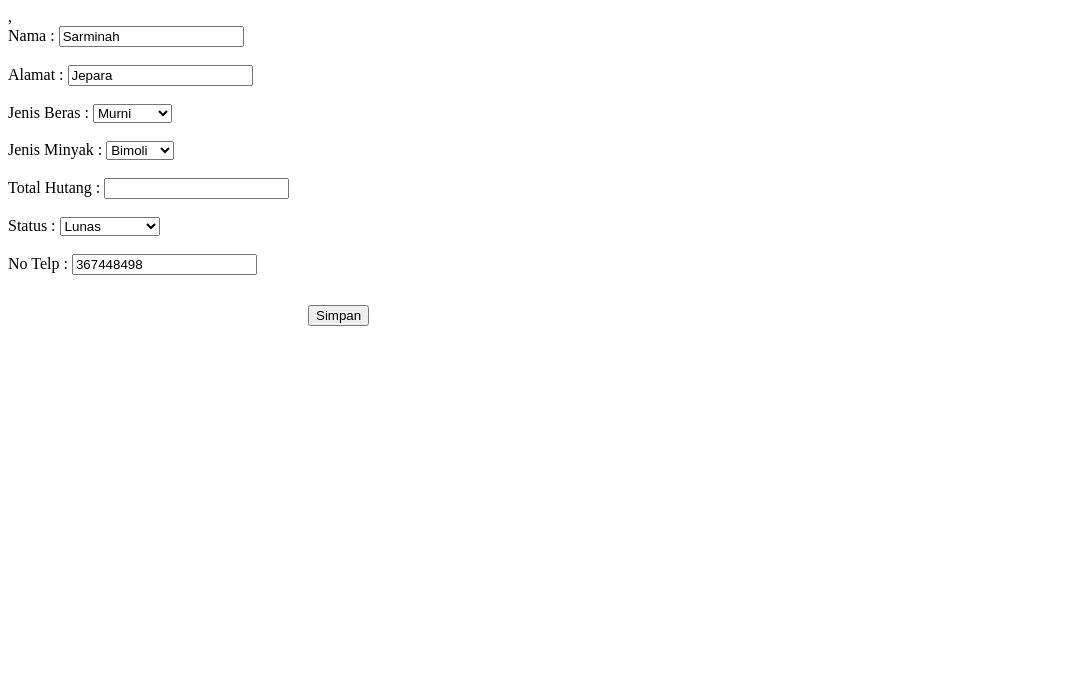
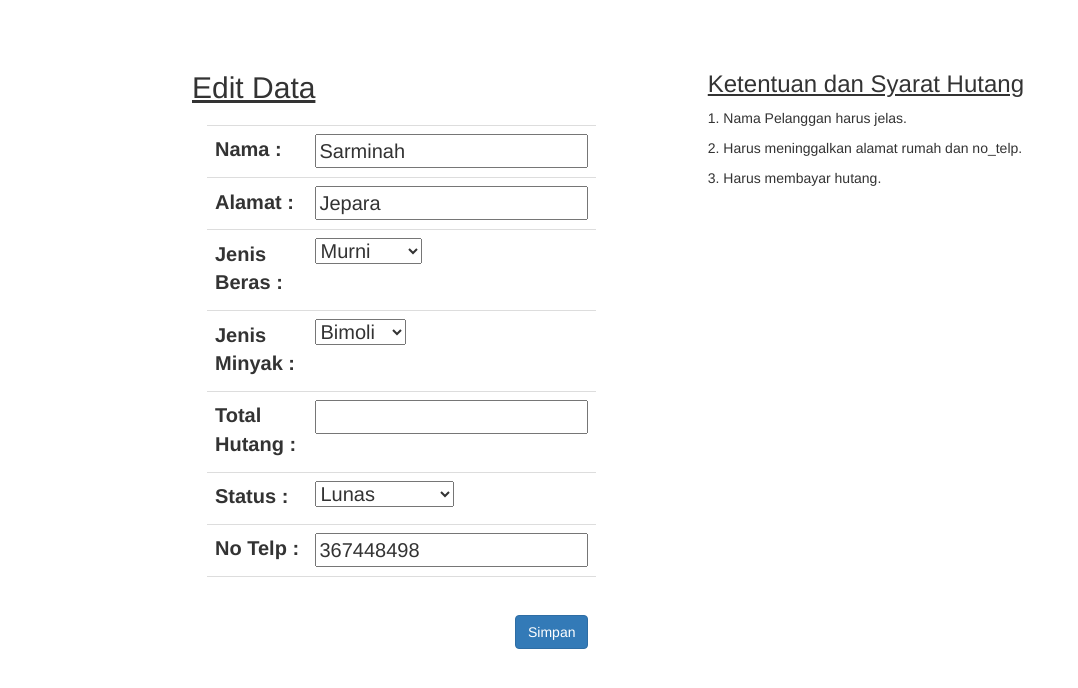
Before and after one commit to indahuminaroh/NoteBon, a PHP site: page /edit.php?id=1 in a window 1280 px wide. Shown: the top 688 px of the page, without its empty margins (0-1078 px from the left). Run offline with PHP 8.4, Linux system fonts and the light colour scheme; data comes from the database, SQL or seed files in the repository.

Commit message:
Memperbarui edit.php : merubahnya menjadi ada cssnya

```diff
--- a/edit.php
+++ b/edit.php
@@ -1,4 +1,4 @@
-, <?php
+<?php
 include 'koneksi.php';
 
 $id_orang = $_GET['id'];
@@ -33,45 +33,70 @@ $hasil = mysqli_fetch_assoc($query);
 <html>
 <head>
 <title>Edit Hutang</title>
+<link rel="stylesheet" type="text/css" href="dist/css/bootstrap.css">
+<link rel="stylesheet" type="text/css" href="dist/css/bootstrap.min.css">
+<link rel="stylesheet" type="text/css" href="dist/style.css">
 </head>
 <body>
-
+<section>
+    <h2><u>Edit Data</u></h2>
+    <div class="col-sm-2">
 <form method="POST">
-    <label>Nama :</label>
-    <input type="text" name="nama" value="<?php echo $hasil['nama'] ?>"><br><br>
-
-    <label>Alamat :</label>
-    <input type="text" name="alamat" value="<?php echo $hasil['alamat'] ?>"><br><br>
-
-    <label>Jenis Beras :</label>
-    <select name="id_beras" value="<?php echo $hasil['id_beras'] ?>">
+    <table class="table table-stripped">
+        <tr>
+            <td><label>Nama :</label></td>
+            <td><input type="text" name="nama" value="<?php echo $hasil['nama'] ?>" required/></td>
+        </tr>
+        <tr>
+            <td><label>Alamat :</label></td>
+            <td><input type="text" name="alamat" value="<?php echo $hasil['alamat'] ?>" required/></td>
+        </tr>
+        <tr>
+            <td><label>Jenis Beras :</label></td>
+            <td><select name="id_beras" value="<?php echo $hasil['id_beras'] ?>">
                     <option value="1" >Murni</option>
                     <option value="2">Sembako</option>
                     <option value="3">Wangi</option>
                     <option value="4">Merah</option>
                     <option value="5">-</option>
-    </select><br><br>
-
-    <label>Jenis Minyak :</label>
-    <select name="id_minyak" value="<?php echo $hasil['id_minyak'] ?>">
+            </select></td>
+        </tr>
+        <tr>
+            <td><label>Jenis Minyak :</label></td>
+            <td><select name="id_minyak" value="<?php echo $hasil['id_minyak'] ?>">
                     <option value="1">Bimoli</option>
                     <option value="2">Hemat</option>
                     <option value="3">Fortune</option>
-        <option value="4">-<option>
-    </select><br><br>
-
-    <label>Total Hutang  :</label>
-    <input name="total_harga" value="<?php echo $hasil['total_harga'] ?>"><br><br>
-
-    <label>Status :</label>
-    <select name="id_status" value="<?php echo $hasil['id_status'] ?>">
+                    <option value="4">-</option>
+            </select></td>
+        </tr>
+        <tr>
+            <td><label>Total Hutang  :</label></td>
+            <td><input name="total_harga" value="<?php echo $hasil['total_harga'] ?>" required/></td>
+        </tr>
+        <tr>
+            <td><label>Status :</label></td>
+            <td><select name="id_status" value="<?php echo $hasil['id_status'] ?>">
                     <option value="1">Lunas</option>
                     <option value="2">Belum Lunas</option>
-    </select><br><br>
-    <label>No Telp :<label>
-        <input type="text" name="no_telp" value="<?php echo $hasil['no_telp'] ?>"><br>
+                </select></td>
+        </tr>
+            <td><label>No Telp :</label></td>
+            <td><input type="text" name="no_telp" value="<?php echo $hasil['no_telp'] ?>" required/></td>
+        </tr>
+        <tr>
+            <td colspan="2"><input class="btn btn-primary" style="margin-left: 300px; margin-top: 30px;" type="submit" name="submit" value="Simpan"></td>
+        </tr>
+</table>
+</form>
+</div>
+</section>
+<aside>
+    <h3><u>Ketentuan dan Syarat Hutang</u></h3>
 
-    <input style="margin-left: 300px; margin-top: 30px;" type="submit" name="submit" value="Simpan">
-
+            <p>1. Nama Pelanggan harus jelas.</p>
+            <p>2. Harus meninggalkan alamat rumah dan no_telp.</p>
+            <p>3. Harus membayar hutang.</p>
+</aside>
 </body>
 </html>
```
Lines whose indentation alone changed are shown as unchanged.
